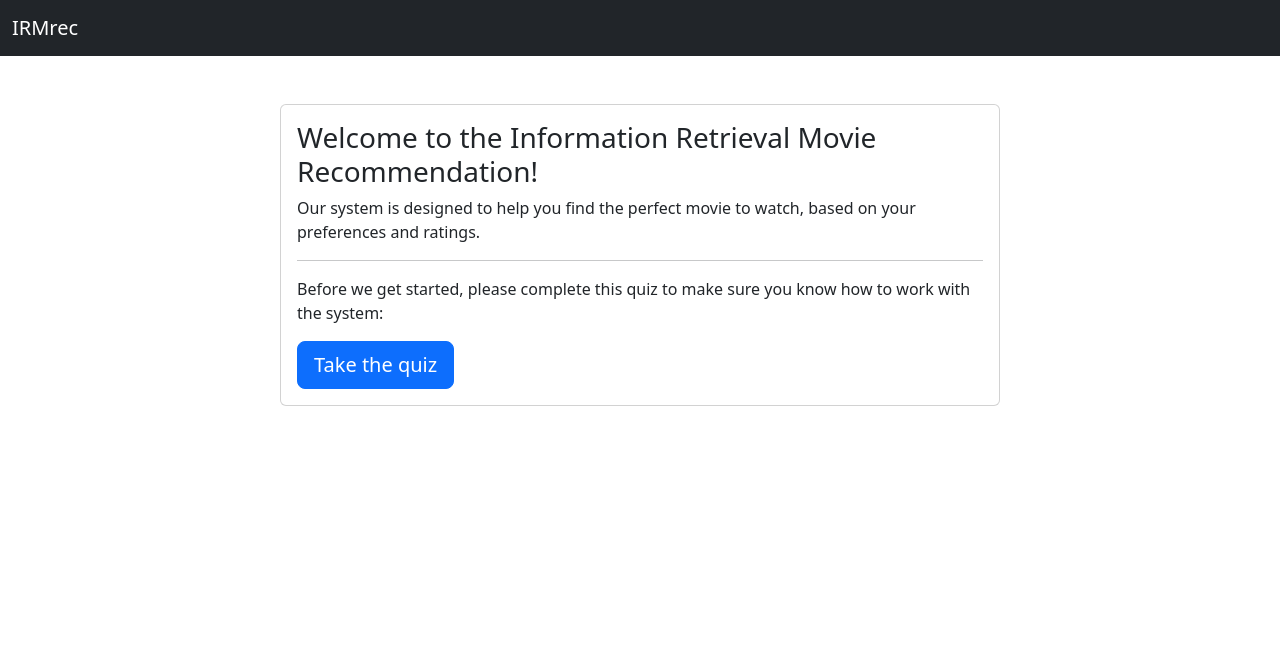
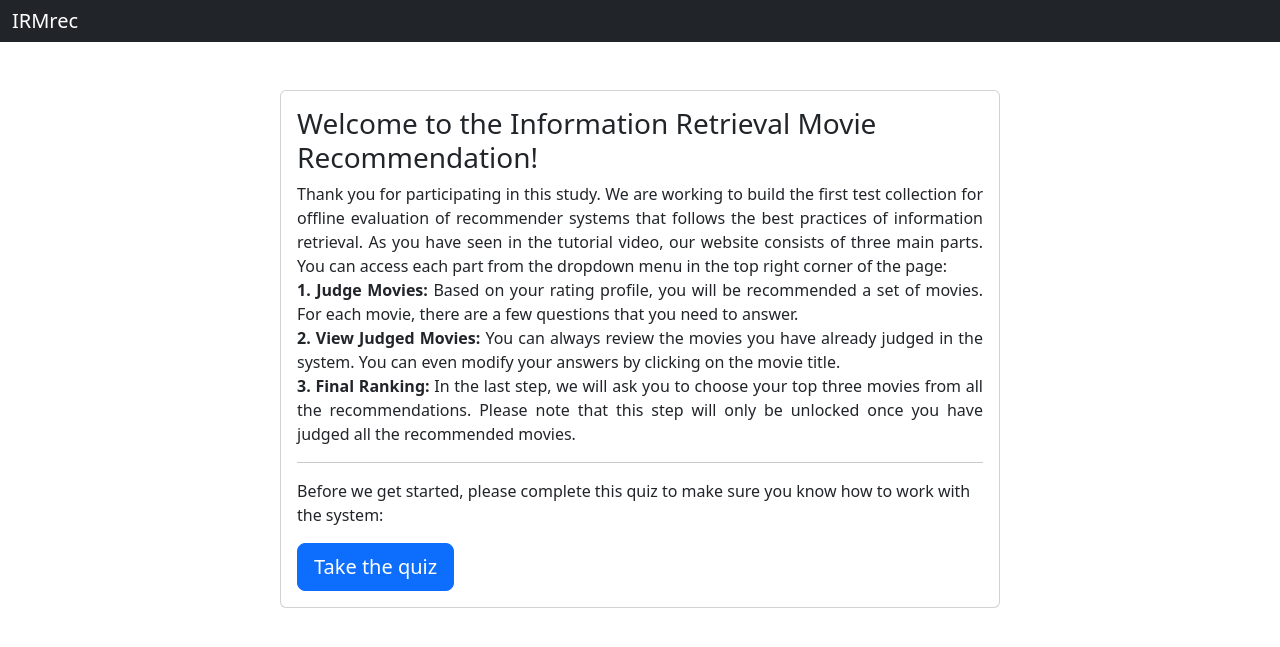
Before and after one commit to maancham/IRMrec, a Django app: template movies/templates/movies/home.html in a window 1280 px wide. Shown: the top 647 px of the page. Run offline with Django 4.2, Linux system fonts and the light colour scheme; the template is opened without the code that fills it, so the values that code supplies are empty; some libraries are stand-ins or nearby versions.

Commit message:
UI fixes and updates

```diff
--- a/movies/management/commands/load_movies.py
+++ b/movies/management/commands/load_movies.py
@@ -30,8 +30,8 @@ class Command(BaseCommand):
             languages = row["languages"]
             map = row.get("map")
 
-            if not movieId.isdigit():
-                continue
+            # if not movieId.isdigit():
+            #     continue
 
             if isnan(runtime):
                 runtime = 0
--- a/movies/templates/movies/base.html
+++ b/movies/templates/movies/base.html
@@ -8,12 +8,15 @@
     <title>{% block title %}IRMrec{% endblock %}</title>
     <!-- <link rel="stylesheet" href="{% static 'movies/bootstrap.min.css' %}"> -->
     <link href="https://cdnjs.cloudflare.com/ajax/libs/bootstrap/5.3.0/css/bootstrap.min.css" rel="stylesheet" type="text/css">
-    {% block stylesheet %}{% endblock %}
+
+
+    {% block stylesheet %}
+    {% endblock %}
 
   </head>
   <body>
     {% block body %}
-      <nav class="navbar navbar-expand-lg navbar-dark bg-dark">
+      <nav class="navbar navbar-expand-lg navbar-dark bg-dark" style="padding-top: 1px; padding-bottom: 1px;">
         <div class="container-fluid">
           <!-- Brand -->
           <a class="navbar-brand" href="{% url 'home' %}">IRMrec</a>
@@ -25,27 +28,22 @@
 
           <!-- Menu -->
           <div class="collapse navbar-collapse" id="mainMenu">
-            <!-- <ul class="navbar-nav mr-auto">
-              Add more links here
-            </ul> -->
-
             <ul class="navbar-nav ms-auto">
               {% if user.is_authenticated %}
-                <li class="nav-item dropdown" style="padding-right: 10px">
+                <li class="nav-item dropdown" style="padding-right: 15px">
                   <a class="nav-link dropdown-toggle" href="#" id="navbarDropdown" role="button" data-bs-toggle="dropdown" aria-expanded="false">
                     {{ user.username }}
                   </a>
-                  <ul class="dropdown-menu" aria-labelledby="navbarDropdown">
+                  <ul class="dropdown-menu" aria-labelledby="navbarDropdown" style="width: 80%;">
                     <li><a class="dropdown-item" href="{% url 'home' %}">Homepage</a></li>
                     <li><a class="dropdown-item" href="{% url 'movie_judge' %}">Judge Movies</a></li>
-                    <li><a class="dropdown-item" href="{% url 'movie_list' %}">Review Judged Movies</a></li>
-                    <li><a class="dropdown-item"href="{% url 'final_ranking' %}">Final Ranking</a></li>
+                    <li><a class="dropdown-item" href="{% url 'movie_list' %}">Judged Movie List</a></li>
+                    <li><a class="dropdown-item" href="{% url 'final_ranking' %}">Final Ranking</a></li>
                     <li><a class="dropdown-item" href="{% url 'logout' %}">Logout</a></li>
                   </ul>
                 </li>
               {% endif %}
             </ul>
-
           </div>
         </div>
       </nav>
@@ -59,7 +57,7 @@
         {% block content %}
         {% endblock %}
       </div>
-    {% endblock body %}  <!-- AND HERE -->
+    {% endblock body %}
     <script src="https://cdn.jsdelivr.net/npm/bootstrap@5.0.0-beta1/dist/js/bootstrap.bundle.min.js" integrity="sha384-ygbV9kiqUc6oa4msXn9868pTtWMgiQaeYH7/t7LECLbyPA2x65Kgf80OJFdroafW" crossorigin="anonymous"></script>
 
   </body>
--- a/movies/templates/movies/home.html
+++ b/movies/templates/movies/home.html
@@ -9,7 +9,21 @@
       <div class="card">
         <div class="card-body">
           <h3 class="card-title">Welcome to the Information Retrieval Movie Recommendation!</h3>
-          <p class="card-text">Our system is designed to help you find the perfect movie to watch, based on your preferences and ratings.</p>
+          <p class="card-text" style="text-align: justify;">
+            Thank you for participating in this study. We are working to build the first test collection for offline evaluation of recommender systems that follows the best practices of information retrieval.
+            As you have seen in the tutorial video, our website consists of three main parts. You can access each part from the dropdown menu in the top right corner of the page:
+            <br>
+            <strong>1. Judge Movies:</strong>
+            Based on your rating profile, you will be recommended a set of movies. For each movie, there are a few questions that you need to answer.
+
+            <br>
+            <strong>2. View Judged Movies:</strong>
+            You can always review the movies you have already judged in the system. You can even modify your answers by clicking on the movie title.
+
+            <br>
+            <strong>3. Final Ranking:</strong>
+            In the last step, we will ask you to choose your top three movies from all the recommendations. Please note that this step will only be unlocked once you have judged all the recommended movies.
+          </p>
           <hr>
 
           {% if quiz_done %}
--- a/movies/templates/movies/ranking.html
+++ b/movies/templates/movies/ranking.html
@@ -237,7 +237,7 @@
             alert("Please select a movie for all ranks before submitting!");
         }
         else if (new Set(Object.values(topMovies)).size !== 3) {
-            alert('Please choose three different movies!');
+            alert('Please choose three different movies! You can click on the trashcan icons inside each ranking box to clear that slot.');
         }
         else {
             document.querySelector('form').submit();
--- a/movies/views.py
+++ b/movies/views.py
@@ -5,15 +5,11 @@ from django.contrib import messages
 from django.contrib.auth.decorators import login_required
 from .models import Movie, Participant, Interaction
 from django.contrib.auth import logout
-from django.urls import reverse
-from django.http import HttpResponseRedirect
-from django.db import models
 
 
 """
 TODO:
 ------------------------------
-test 404 pages in production
 """
 
 
```
Also changed, not shown: movies/templates/movies/item.html (+8 -6 lines).
